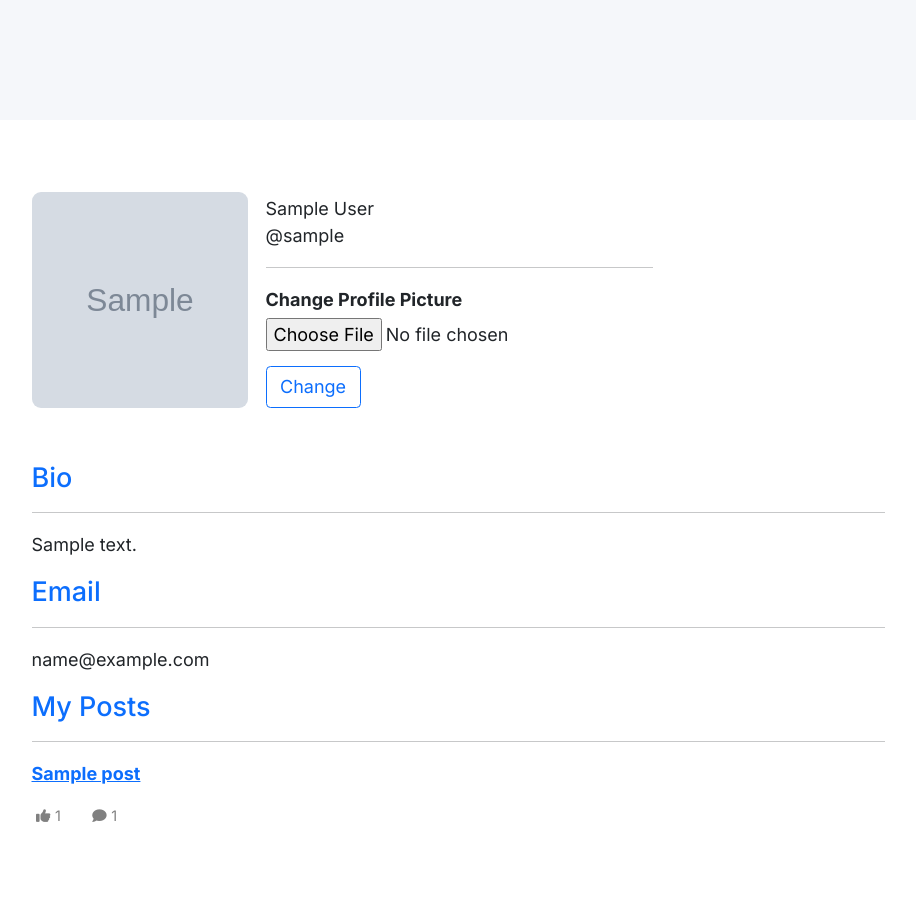
After one commit to peterken674/blog, a Flask app: a page that uses app/templates/profile.html in a window 1280 px wide. The commit adds this page. Shown: the whole page, without its empty margins (182-1098 px from the left). Run offline with Flask 2, Linux system fonts and the light colour scheme; a user stored in the database is signed in; tables that the repository leaves empty hold one stand-in row (values such as "Sample post"); grey boxes marked "Sample" are stand-in pictures; some libraries are stand-ins or nearby versions.

Commit message:
Add profile.

```diff
--- a/app/main/forms.py
+++ b/app/main/forms.py
@@ -1,6 +1,7 @@
 from flask_wtf import FlaskForm
 from wtforms import StringField, SubmitField, TextAreaField
 from wtforms.validators import Required, Length
+from flask_wtf.file import FileField, FileAllowed, FileRequired
 
 class NewBlog(FlaskForm):
     title = StringField("", validators =[Required()], render_kw={"placeholder": "Blog title..."})
@@ -8,5 +9,9 @@ class NewBlog(FlaskForm):
     submit = SubmitField('Publish')
 
 class NewComment(FlaskForm):
-    comment = TextAreaField("", render_kw={"placeholder": "Your thoughts..."})
+    comment = TextAreaField("", render_kw={"placeholder": "Share your thoughts..."})
     submit = SubmitField('Comment')
+
+class UpdateProfilePic(FlaskForm):
+    profile = FileField('Change Profile Picture', validators=[FileRequired(), FileAllowed(['jpg','png'], 'Images only allowed.')])
+    submit = SubmitField('Change')
--- a/app/main/views.py
+++ b/app/main/views.py
@@ -3,9 +3,9 @@ from flask.globals import request
 from flask_wtf import form
 from werkzeug.utils import redirect
 from . import main
-from .forms import NewBlog, NewComment
-from ..models import Post,Comment
-from .. import db
+from .forms import NewBlog, NewComment, UpdateProfilePic
+from ..models import Post,Comment, User
+from .. import db, photos
 from flask_login import login_required, current_user
 import markdown2
 
@@ -39,7 +39,7 @@ def new_article():
 
     return render_template('new-article.html', title=title, article_form = article_form)
 
-@main.route('/article/<id>', methods = ['GET', 'POST'])
+@main.route('/article/<int:id>', methods = ['GET', 'POST'])
 def article(id):
 
     post = Post.query.filter_by(id=id).first()
@@ -60,3 +60,22 @@ def article(id):
         return redirect(request.referrer)
 
     return render_template('article.html', title=title, post=post, formatted_post=formatted_post, form=form, comments=formatted_comments)
+
+@main.route('/user/<int:id>/<username>', methods = ['GET', 'POST'])
+@login_required
+def profile(id, username):
+
+    form = UpdateProfilePic()
+    user = User.query.filter_by(id=id).first()
+    posts = Post.get_posts_by_user(id)
+
+    title = '{} {} | Profile'.format(user.fname, user.lname)
+
+    if form.validate_on_submit():
+        filename = photos.save(form.profile.data)
+        profile_pic_path = f'img/{filename}'
+        user.profile_pic_path = profile_pic_path
+        db.session.commit()
+        return redirect(url_for('main.profile', id=id, username=user.username))
+
+    return render_template('profile.html', posts=posts, form=form, user=user, title=title)
--- a/app/static/css/style.css
+++ b/app/static/css/style.css
@@ -149,4 +149,45 @@ body {
 .post-wrapper {
   background-color: white;
 }
+
+.profile-content {
+  margin-top: 15vh;
+  background-color: white;
+  border-radius: 1rem;
+  padding: 4rem;
+}
+
+.profile-content .profile-header {
+  display: -webkit-box;
+  display: -ms-flexbox;
+  display: flex;
+  -webkit-box-orient: horizontal;
+  -webkit-box-direction: normal;
+      -ms-flex-direction: row;
+          flex-direction: row;
+  -webkit-box-align: end;
+      -ms-flex-align: end;
+          align-items: flex-end;
+  margin-bottom: 3rem;
+}
+
+.profile-content .profile-header > div {
+  margin-right: 1rem;
+}
+
+.profile-content h4 {
+  color: #0C6EFD;
+}
+
+#dp img {
+  height: 12rem;
+  width: 12rem;
+  -o-object-fit: cover;
+     object-fit: cover;
+  border-radius: 0.5rem;
+}
+
+.prof-post-ftr {
+  font-size: 0.8rem;
+}
 /*# sourceMappingURL=style.css.map */
--- a/app/static/css/style.scss
+++ b/app/static/css/style.scss
@@ -123,3 +123,36 @@ body{
 .post-wrapper{
     background-color: white;
 }
+
+// Profile
+.profile-content {
+    margin-top: 15vh;
+    background-color: white;
+    border-radius: 1rem;
+    padding: 4rem;
+
+    .profile-header {
+        display: flex;
+        flex-direction: row;
+        align-items: flex-end;
+        margin-bottom: 3rem;
+
+        &>div {
+            margin-right: 1rem;
+        }
+    }
+
+    h4 {
+        color: $primary-color;
+    }
+}
+
+#dp img {
+    height: 12rem;
+    width: 12rem;
+    object-fit: cover;
+    border-radius: 0.5rem;
+}
+.prof-post-ftr{
+    font-size: 0.8rem;
+}
--- a/app/templates/article.html
+++ b/app/templates/article.html
@@ -15,6 +15,7 @@
         <div class="post-title">
             <h2><strong>{{post.title}}</strong></h2>
         </div>
+        <hr>
         <div class="d-flex align-items-center author mb-3">
             <div class="pic me-2">
                 <div class="author-pic ">
@@ -27,6 +28,7 @@
             </div>
 
         </div>
+        <hr>
         <div class="body">
             {{ formatted_post | safe }}
         </div>
--- /dev/null
+++ b/app/templates/profile.html
@@ -0,0 +1,58 @@
+{% extends 'base.html' %}{% block main %} {{ super() }}
+{% import "bootstrap/wtf.html" as wtf %}
+
+<div class="container">
+    <div class="profile-content">
+        <div class="profile-header">
+            <div id="dp">
+                <img src="{{url_for('static', filename=current_user.profile_pic_path)}}" />
+            </div>
+            <div id="names">
+                <div id="full-name">{{user.fname}} {{user.lname}}</div>
+                <div id="username">@{{user.username}}</div>
+                <hr>
+                {{ wtf.quick_form(form) }}
+            </div>
+        </div>
+        <div id="bio">
+            <h4>Bio</h4>
+            <hr />
+            {%if user.bio %}
+            <p>{{user.bio}}</p>
+            {% else %}
+            <p>No bio yet.</p>
+            {% endif %}
+        </div>
+
+        <div id="email">
+            <h4>Email</h4>
+            <hr />
+            <p>{{user.email}}</p>
+        </div>
+
+        <div id="postes">
+            <h4>My Posts</h4>
+            <hr />
+            {% for post in posts %}
+            <div class="post mb-3">
+                <div class="post-content my-0">
+                    <strong>
+                        <p><a href="{{ url_for('main.article', id=post.id)}}">{{ post.title | truncate(250) }}</a></p>
+                    </strong>
+                </div>
+                <div class="post-footer d-flex prof-post-ftr">
+                    <div class="likes me-4">
+                        <i class="fas fa-thumbs-up mx-1"></i>{{post.likes.count()}}
+                    </div>
+                    <div class="comments">
+                        <i class="fas fa-comment mx-1"></i>{{post.comments.count()}}
+                    </div>
+                </div>
+            </div>
+
+            {% endfor %}
+        </div>
+    </div>
+</div>
+
+{% endblock %}
```
Also changed, not shown: app/templates/home.html (+10 -11 lines), app/static/img/5-mens-afro-with-faded-sides.jpg (added), 1 other file.
